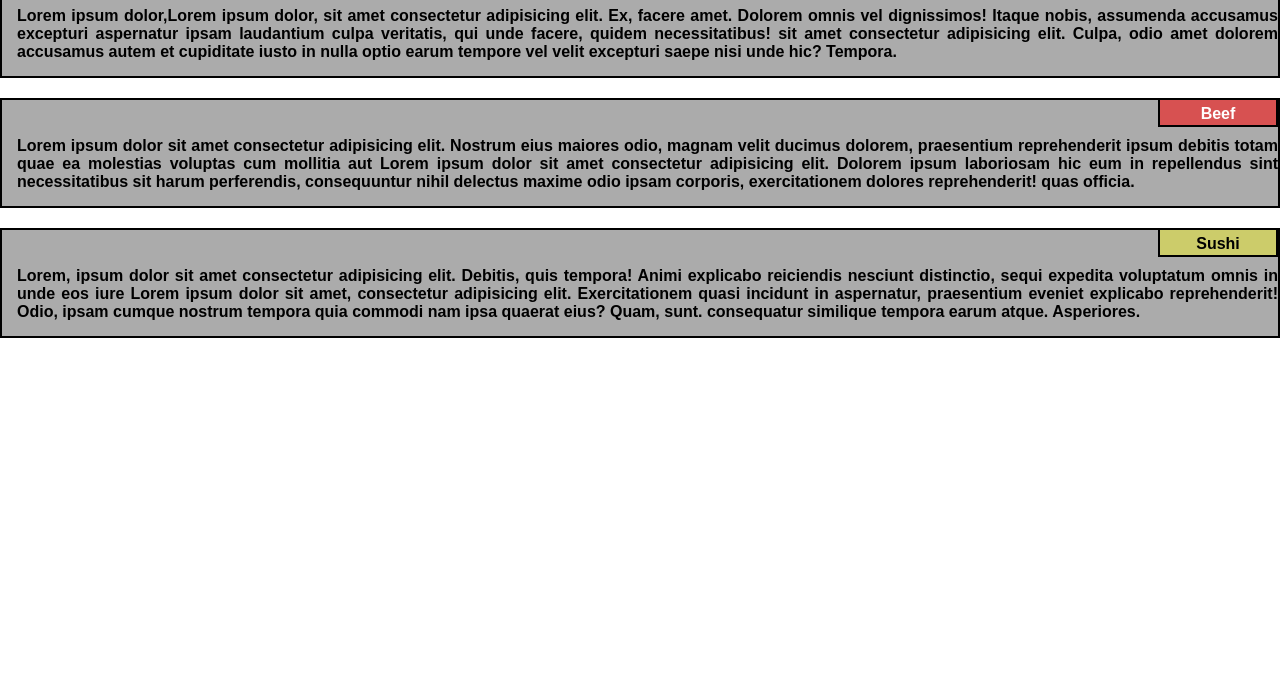
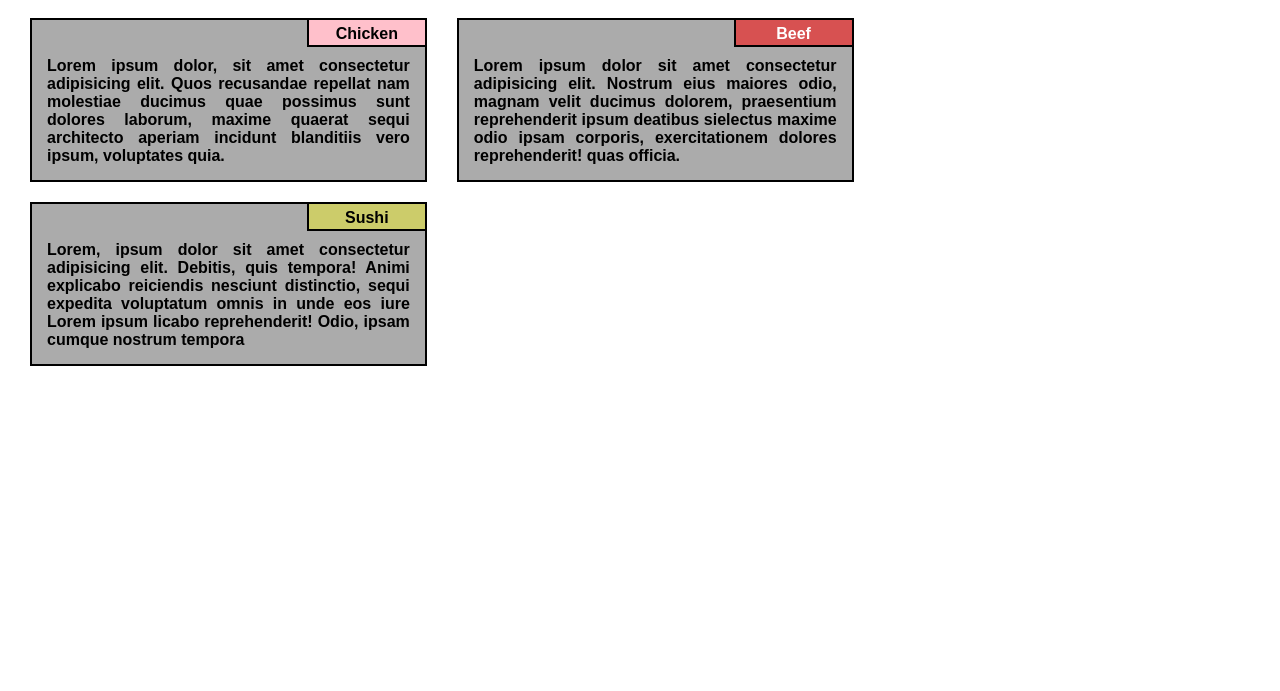
Before and after one commit to yanick-vieira/coursera-test, a plain HTML site: page module2-solution/index.html in a window 1280 px wide. Shown: the part 109-800 px from the top of the page. Drawn offline with Linux system fonts and the light colour scheme.

Commit message:
992px parger done

```diff
--- a/module2-solution/index.css
+++ b/module2-solution/index.css
@@ -9,7 +9,7 @@
 }
 header{
     text-align: center;
-    margin: 20px 0 20px 0;
+    margin: 30px 0 60px 0;
 }
 .col-lg-3{
     border: 2px solid #000;
@@ -17,7 +17,10 @@ header{
     background-color: rgba(128, 128, 128, 0.658);
     padding-bottom: 15px;
     padding-left:15px;
+    padding-right: 15px;
     text-align: justify;
+
+
 
 }
 .tl{
@@ -31,6 +34,7 @@ header{
     border-right: 2px solid black;
     border-left: 2px solid black;
     float: right;
+    margin-right: -17px;
 
 }
 section{
@@ -46,3 +50,10 @@ section{
 #y{
     background-color: rgba(255, 255, 0, 0.384);
 }
+@media (min-width:992px){
+    .col-lg-3{
+        width: 31%;
+        float: left;
+        margin-left: 30px;
+    }
+}
--- a/module2-solution/index.html
+++ b/module2-solution/index.html
@@ -13,9 +13,9 @@
         <h1>Our Menu</h1>
     </header>
     <div class="container">
-        <div class="col-lg-3" class="col-md-6"><p><div class="tl" id="p">Chicken</div><section>Lorem ipsum dolor,Lorem ipsum dolor, sit amet consectetur adipisicing elit. Ex, facere amet. Dolorem omnis vel dignissimos! Itaque nobis, assumenda accusamus excepturi aspernatur ipsam laudantium culpa veritatis, qui unde facere, quidem necessitatibus! sit amet consectetur adipisicing elit. Culpa, odio amet dolorem accusamus autem et cupiditate iusto in nulla optio earum tempore vel velit excepturi saepe nisi unde hic? Tempora.</section></p></div>
-        <div class="col-lg-3" class="col-md-6"><p><div class="tl" id="r">Beef</div><section>Lorem ipsum dolor sit amet consectetur adipisicing elit. Nostrum eius maiores odio, magnam velit ducimus dolorem, praesentium reprehenderit ipsum debitis totam quae ea molestias voluptas cum mollitia aut Lorem ipsum dolor sit amet consectetur adipisicing elit. Dolorem ipsum laboriosam hic eum in repellendus sint necessitatibus sit harum perferendis, consequuntur nihil delectus maxime odio ipsam corporis, exercitationem dolores reprehenderit! quas officia.</section></p></div>
-        <div class="col-lg-3" class="col-md-6"><p><div class="tl" id="y">Sushi</div><section>Lorem, ipsum dolor sit amet consectetur adipisicing elit. Debitis, quis tempora! Animi explicabo reiciendis nesciunt distinctio, sequi expedita voluptatum omnis in unde eos iure Lorem ipsum dolor sit amet, consectetur adipisicing elit. Exercitationem quasi incidunt in aspernatur, praesentium eveniet explicabo reprehenderit! Odio, ipsam cumque nostrum tempora quia commodi nam ipsa quaerat eius? Quam, sunt. consequatur similique tempora earum atque. Asperiores.</section></p></div>
+        <div class="col-lg-3" class="col-md-6"><p><div class="tl" id="p">Chicken</div><section>Lorem ipsum dolor, sit amet consectetur adipisicing elit. Quos recusandae repellat nam molestiae ducimus quae possimus sunt dolores laborum, maxime quaerat sequi architecto aperiam incidunt blanditiis vero ipsum, voluptates quia.</section></p></div>
+        <div class="col-lg-3" class="col-md-6"><p><div class="tl" id="r">Beef</div><section>Lorem ipsum dolor sit amet consectetur adipisicing elit. Nostrum eius maiores odio, magnam velit ducimus dolorem, praesentium reprehenderit ipsum deatibus sielectus maxime odio ipsam corporis, exercitationem dolores reprehenderit! quas officia.</section></p></div>
+        <div class="col-lg-3" class="col-md-6"><p><div class="tl" id="y">Sushi</div><section>Lorem, ipsum dolor sit amet consectetur adipisicing elit. Debitis, quis tempora! Animi explicabo reiciendis nesciunt distinctio, sequi expedita voluptatum omnis in unde eos iure Lorem ipsum licabo reprehenderit! Odio, ipsam cumque nostrum tempora</section></p></div>
     </div>
 
 </body>
```
